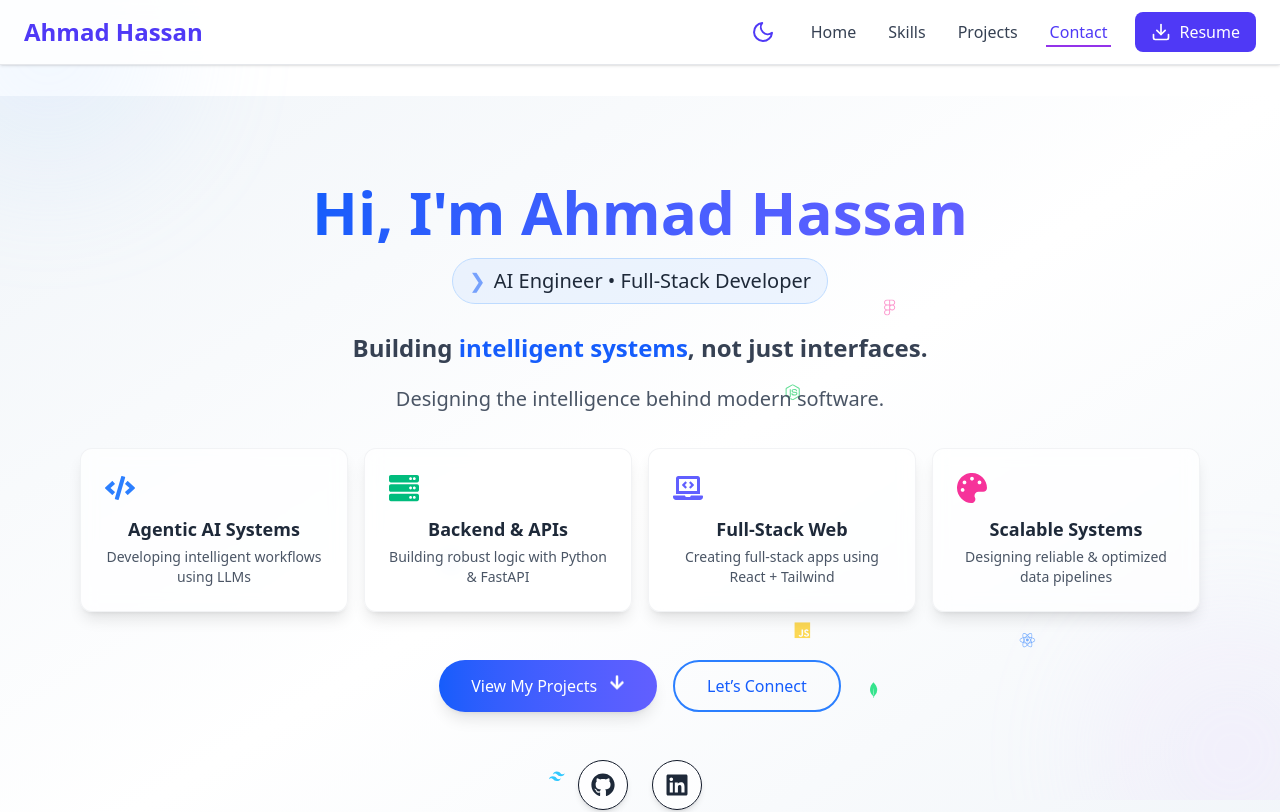
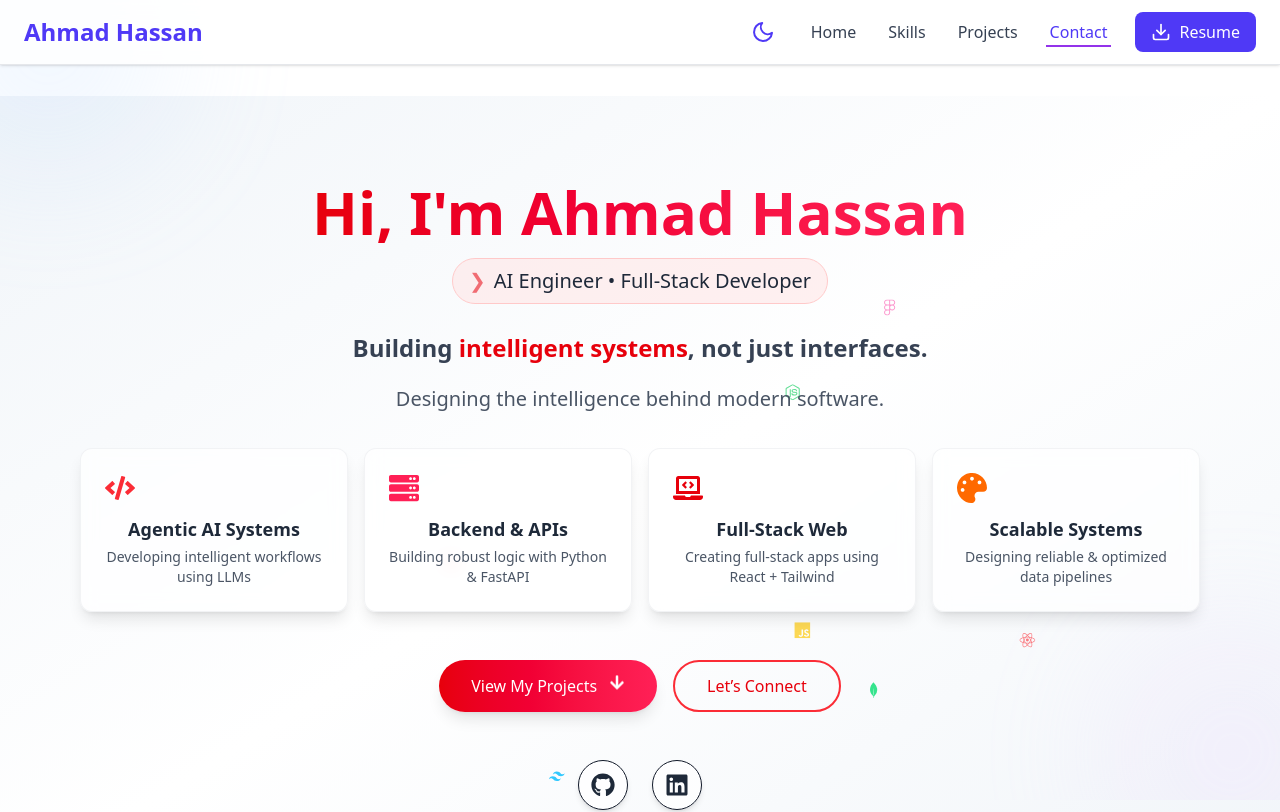
Before and after one commit to thisisahmad24/Ahmad-s-Portfolio, a React (Vite) app: page / in a window 1280 px wide. Shown: the top 812 px of the page. Built offline with nearby package versions, Linux system fonts and the light colour scheme.

Commit message:
Update Hero component to red malware aesthetic

```diff
--- a/src/components/Hero.jsx
+++ b/src/components/Hero.jsx
@@ -49,11 +49,11 @@ const Hero = () => {
   };
 
   const floatingTechIcons = [
-    { icon: <SiReact className="text-blue-500 dark:text-blue-400" />, size: "w-10 h-10", delay: 0 },
+    { icon: <SiReact className="text-red-500 dark:text-red-400" />, size: "w-10 h-10", delay: 0 },
     { icon: <SiJavascript className="text-yellow-400" />, size: "w-10 h-10", delay: 0.3 },
     { icon: <SiNodedotjs className="text-green-500" />, size: "w-10 h-10", delay: 0.6 },
     { icon: <SiMongodb className="text-green-400" />, size: "w-10 h-10", delay: 0.9 },
-    { icon: <SiPostgresql className="text-blue-400" />, size: "w-10 h-10", delay: 1.2 },
+    { icon: <SiPostgresql className="text-red-400" />, size: "w-10 h-10", delay: 1.2 },
     { icon: <SiTailwindcss className="text-sky-400" />, size: "w-10 h-10", delay: 1.5 },
     { icon: <SiFigma className="text-pink-400" />, size: "w-10 h-10", delay: 1.8 }
   ];
@@ -63,25 +63,25 @@ const Hero = () => {
       icon: <FaCode />,
       title: "Agentic AI Systems",
       description: "Developing intelligent workflows using LLMs",
-      color: "text-blue-500 dark:text-blue-400"
+      color: "text-red-500 dark:text-red-400"
     },
     {
       icon: <FaServer />,
       title: "Backend & APIs",
       description: "Building robust logic with Python & FastAPI",
-      color: "text-emerald-500 dark:text-emerald-400"
+      color: "text-rose-500 dark:text-rose-400"
     },
     {
       icon: <FaLaptopCode />,
       title: "Full-Stack Web",
       description: "Creating full-stack apps using React + Tailwind",
-      color: "text-indigo-500 dark:text-indigo-400"
+      color: "text-red-600 dark:text-red-500"
     },
     {
       icon: <FaPalette />,
       title: "Scalable Systems",
       description: "Designing reliable & optimized data pipelines",
-      color: "text-pink-500 dark:text-pink-400"
+      color: "text-orange-500 dark:text-orange-400"
     }
   ];
 
@@ -91,7 +91,7 @@ const Hero = () => {
       ref={ref}
       className={`relative w-full min-h-screen flex items-center justify-center px-4 sm:px-6 overflow-x-hidden
         bg-gradient-to-br from-slate-100 via-white to-slate-100
-        dark:from-slate-900 dark:via-slate-800 dark:to-slate-900
+        dark:from-zinc-950 dark:via-zinc-900 dark:to-zinc-950
         transition-colors duration-300`}
     >
       {/* Floating icons */}
@@ -131,7 +131,7 @@ const Hero = () => {
           {/* Name */}
           <motion.div variants={fadeUp}>
             <h1 className="text-3xl sm:text-5xl lg:text-6xl font-bold mb-4">
-              <span className="bg-gradient-to-r from-blue-600 to-indigo-500 dark:from-blue-400 dark:to-indigo-400 bg-clip-text text-transparent">
+              <span className="bg-gradient-to-r from-red-600 to-rose-500 dark:from-red-500 dark:to-rose-400 bg-clip-text text-transparent">
                 Hi, I'm Ahmad Hassan
               </span>
             </h1>
@@ -140,8 +140,8 @@ const Hero = () => {
           {/* Title */}
           <motion.div variants={fadeUp}>
             <h2 className="text-sm sm:text-lg lg:text-xl text-gray-800 dark:text-gray-200 mb-6 font-medium">
-              <span className="inline-block bg-blue-100/50 dark:bg-blue-600/20 px-4 py-2 rounded-full border border-blue-200 dark:border-blue-500/30">
-                <span className="text-blue-600 dark:text-blue-400 animate-pulse mr-2">❯</span>
+              <span className="inline-block bg-red-100/50 dark:bg-red-900/20 px-4 py-2 rounded-full border border-red-200 dark:border-red-500/30">
+                <span className="text-red-600 dark:text-red-400 animate-pulse mr-2">❯</span>
                 AI Engineer • Full-Stack Developer
               </span>
             </h2>
@@ -150,7 +150,7 @@ const Hero = () => {
           {/* Description */}
           <motion.div variants={fadeUp}>
             <p className="text-lg sm:text-xl lg:text-2xl font-bold text-gray-700 dark:text-gray-300 mb-4 max-w-3xl mx-auto leading-relaxed">
-              Building <span className="text-blue-600 dark:text-blue-400">intelligent systems</span>, not just interfaces.
+              Building <span className="text-red-600 dark:text-red-400">intelligent systems</span>, not just interfaces.
             </p>
             <p className="text-base sm:text-lg lg:text-xl text-gray-600 dark:text-gray-400 mb-8 max-w-3xl mx-auto leading-relaxed">
               Designing the intelligence behind modern software.
@@ -163,7 +163,7 @@ const Hero = () => {
               <motion.div
                 key={i}
                 whileHover={{ y: -6, scale: 1.04 }}
-                className="bg-white/70 dark:bg-slate-800/70 backdrop-blur-sm rounded-xl p-6 border border-gray-200/50 dark:border-slate-700/50 shadow-lg hover:shadow-blue-500/10 transition-all"
+                className="bg-white/70 dark:bg-zinc-900/70 backdrop-blur-sm rounded-xl p-6 border border-gray-200/50 dark:border-red-900/50 shadow-lg hover:shadow-red-500/10 transition-all"
               >
                 <div className={`${card.color} mb-3 text-3xl`}>{card.icon}</div>
                 <h3 className="text-lg font-semibold text-gray-800 dark:text-white mb-1">{card.title}</h3>
@@ -177,14 +177,14 @@ const Hero = () => {
             <motion.a
               href="#projects"
               whileHover={{ scale: 1.05 }}
-              className="inline-flex items-center justify-center bg-gradient-to-r from-blue-600 to-indigo-500 text-white font-medium py-3 px-8 rounded-full shadow-lg hover:shadow-xl transition-all"
+              className="inline-flex items-center justify-center bg-gradient-to-r from-red-600 to-rose-500 text-white font-medium py-3 px-8 rounded-full shadow-lg hover:shadow-xl transition-all"
             >
               View My Projects <FaArrowDown className="ml-3 animate-bounce" />
             </motion.a>
             <motion.a
               href="#contact"
               whileHover={{ scale: 1.05 }}
-              className="inline-flex items-center justify-center border-2 border-blue-500 text-blue-600 dark:text-blue-400 font-medium py-3 px-8 rounded-full hover:bg-blue-50 dark:hover:bg-slate-800 transition-all"
+              className="inline-flex items-center justify-center border-2 border-red-500 text-red-600 dark:text-red-400 font-medium py-3 px-8 rounded-full hover:bg-red-50 dark:hover:bg-zinc-900 transition-all"
             >
               Let’s Connect
             </motion.a>
@@ -196,7 +196,7 @@ const Hero = () => {
               href="https://github.com/thisisahmad24"
               target="_blank"
               rel="noopener noreferrer"
-              className="p-3 rounded-full bg-white/70 dark:bg-slate-800/70 hover:scale-110 transition-all shadow-md hover:shadow-lg border dark:border-slate-700/50"
+              className="p-3 rounded-full bg-white/70 dark:bg-zinc-900/70 hover:scale-110 transition-all shadow-md hover:shadow-lg border dark:border-red-900/50"
             >
               <FaGithub className="text-2xl text-gray-800 dark:text-gray-200" />
             </a>
@@ -204,7 +204,7 @@ const Hero = () => {
               href="https://www.linkedin.com/in/ahmad-hassan-ai-engineer"
               target="_blank"
               rel="noopener noreferrer"
-              className="p-3 rounded-full bg-white/70 dark:bg-slate-800/70 hover:scale-110 transition-all shadow-md hover:shadow-lg border dark:border-slate-700/50"
+              className="p-3 rounded-full bg-white/70 dark:bg-zinc-900/70 hover:scale-110 transition-all shadow-md hover:shadow-lg border dark:border-red-900/50"
             >
               <FaLinkedin className="text-2xl text-gray-800 dark:text-gray-200" />
             </a>
```
